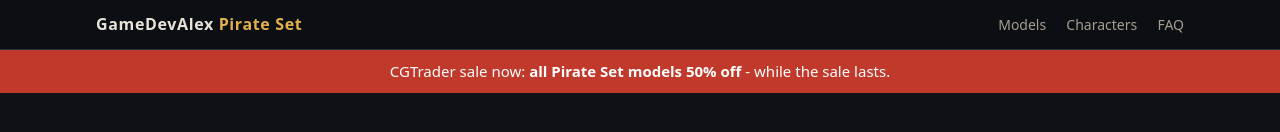
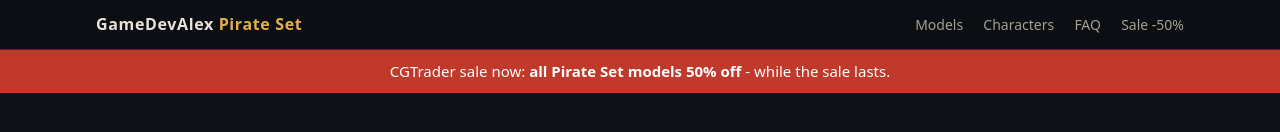
Before and after one commit to aproyt4-lang/GameDevAlex, a plain HTML site: page pirate-set/index.html in a window 1280 px wide. Shown: the top 132 px of the page. Drawn offline with Linux system fonts and the light colour scheme.

Commit message:
pirate-set: menu link to sale page
Co-Authored-By: Claude Opus 5.5 <noreply@anthropic.com>

```diff
--- a/pirate-set/index.html
+++ b/pirate-set/index.html
@@ -118,6 +118,7 @@ footer{border-top:1px solid var(--line);padding:24px 0 90px;color:var(--muted);f
       <a href="#models">Models</a>
       <a href="#characters">Characters</a>
       <a href="#faq">FAQ</a>
+      <a href="cheap-game-3d-models/">Sale -50%</a>
     </nav>
   </div>
 </header>
```
